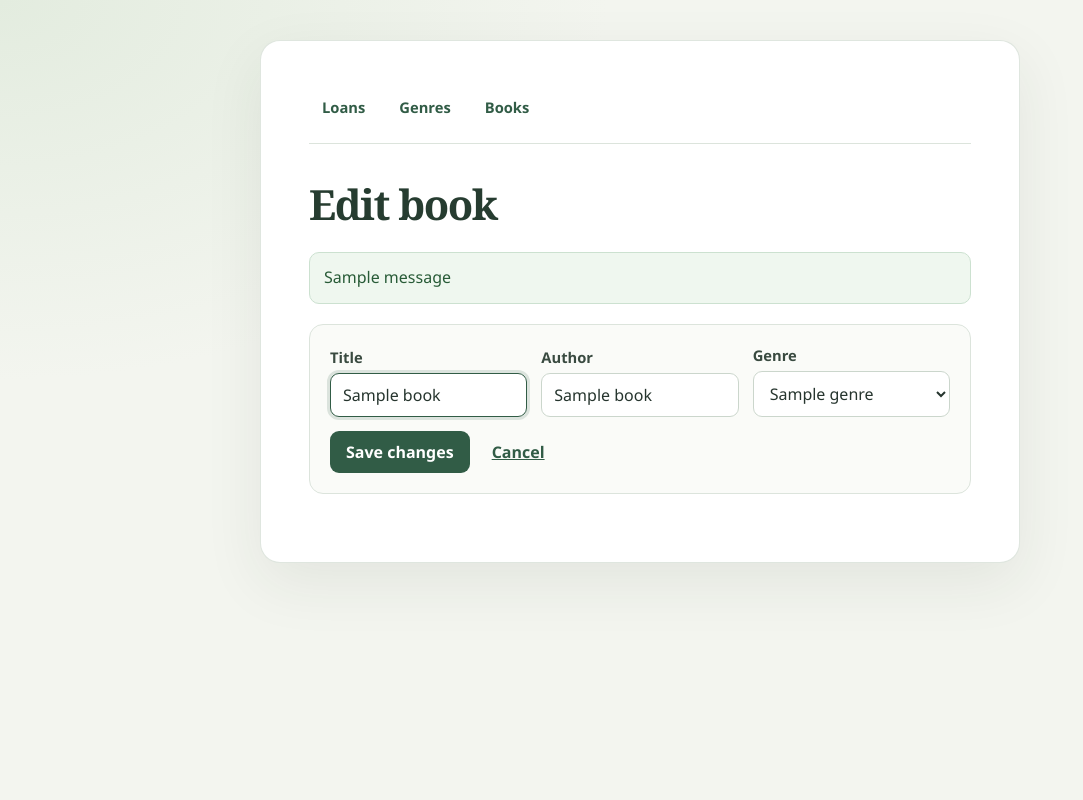
After one commit to Anubis373/Individual_in-depth_study, a Flask app: template templates/edit_book.html in a window 1280 px wide. The commit adds this page. Shown: the whole page, without its empty margins (0-1083 px from the left). Run offline with Flask 3, Linux system fonts and the light colour scheme; the template is opened without the code that fills it: most values are stand-ins (such as "Sample title", 1, 10 or a date in 2020); one stand-in notice (Sample message) is shown; some libraries are stand-ins or nearby versions.

Commit message:
Implemented the edit function for full CRUD implementation

```diff
--- a/app.py
+++ b/app.py
@@ -289,6 +289,63 @@ def add_book():
     return render_template("add_book.html", genres=genres)
 
 
+@app.route("/books/<int:book_id>/edit", methods=["GET", "POST"])
+def edit_book(book_id):
+    if request.method == "POST":
+        title = request.form.get("title", "").strip()
+        author = request.form.get("author", "").strip()
+        genre_id_value = request.form.get("genre_id", "")
+
+        if not title or not author:
+            flash("Please enter both a title and an author.", "error")
+            return redirect(url_for("edit_book", book_id=book_id))
+
+        try:
+            genre_id = int(genre_id_value)
+            if not 1 <= genre_id <= 2_147_483_647:
+                raise ValueError
+        except ValueError:
+            flash("Please select a valid genre.", "error")
+            return redirect(url_for("edit_book", book_id=book_id))
+
+        try:
+            with get_database_connection() as connection:
+                updated_book = connection.execute(
+                    """
+                    UPDATE public.books
+                    SET title = %s, author = %s, genre_id = %s
+                    WHERE id = %s
+                    RETURNING id
+                    """,
+                    (title, author, genre_id, book_id),
+                ).fetchone()
+        except ForeignKeyViolation:
+            flash("That genre no longer exists. Please select another one.", "error")
+            return redirect(url_for("edit_book", book_id=book_id))
+
+        if updated_book is None:
+            flash("That book was not found.", "error")
+            return redirect(url_for("books"))
+
+        flash("Book updated.", "success")
+        return redirect(url_for("books"))
+
+    with get_database_connection() as connection:
+        book = connection.execute(
+            "SELECT id, title, author, genre_id FROM public.books WHERE id = %s",
+            (book_id,),
+        ).fetchone()
+        if book is None:
+            flash("That book was not found.", "error")
+            return redirect(url_for("books"))
+
+        genres = connection.execute(
+            "SELECT id, name FROM public.genres ORDER BY name"
+        ).fetchall()
+
+    return render_template("edit_book.html", book=book, genres=genres)
+
+
 @app.post("/books/<int:book_id>/delete")
 def delete_book(book_id):
     try:
--- a/static/style.css
+++ b/static/style.css
@@ -133,6 +133,32 @@ button {
   transition: background 120ms ease, transform 120ms ease;
 }
 
+button,
+.button {
+  display: inline-flex;
+  align-items: center;
+  justify-content: center;
+}
+
+.button {
+  min-height: 36px;
+  padding: 7px 12px;
+  border-radius: 9px;
+  background: var(--green-light);
+  color: var(--green-dark);
+  font-size: 0.9rem;
+  font-weight: 650;
+  text-decoration: none;
+}
+
+.button:hover {
+  background: #d9e7dc;
+}
+
+.button-secondary {
+  color: var(--green-dark);
+}
+
 button:hover {
   background: var(--green-dark);
 }
@@ -176,6 +202,10 @@ li {
 
 li > form {
   margin: 0;
+}
+
+li > a.button {
+  margin-left: auto;
 }
 
 li button {
--- a/templates/books.html
+++ b/templates/books.html
@@ -53,6 +53,7 @@
           {% for id, title, author, genre in books %}
             <li>
               {{ title }} by {{ author }} — {{ genre }}
+              <a class="button button-secondary" href="{{ url_for('edit_book', book_id=id) }}">Edit</a>
               <form method="post" action="{{ url_for('delete_book', book_id=id) }}">
                 <button type="submit">Remove</button>
               </form>
--- /dev/null
+++ b/templates/edit_book.html
@@ -0,0 +1,46 @@
+<!doctype html>
+<html lang="en">
+  <head>
+    <meta charset="utf-8">
+    <meta name="viewport" content="width=device-width, initial-scale=1">
+    <title>Edit book</title>
+    <link rel="stylesheet" href="{{ url_for('static', filename='style.css') }}">
+  </head>
+  <body>
+    <main>
+      <nav>
+        <a href="{{ url_for('loans') }}">Loans</a>
+        <a href="{{ url_for('index') }}">Genres</a>
+        <a href="{{ url_for('books') }}">Books</a>
+      </nav>
+      <h1>Edit book</h1>
+      {% for category, message in get_flashed_messages(with_categories=true) %}
+        <p class="flash flash-{{ category }}" role="status">{{ message }}</p>
+      {% endfor %}
+
+      <form method="post">
+        <div class="form-field">
+          <label for="title">Title</label>
+          <input id="title" name="title" type="text" value="{{ book[1] }}" required autofocus>
+        </div>
+
+        <div class="form-field">
+          <label for="author">Author</label>
+          <input id="author" name="author" type="text" value="{{ book[2] }}" required>
+        </div>
+
+        <div class="form-field">
+          <label for="genre_id">Genre</label>
+          <select id="genre_id" name="genre_id" required>
+            {% for id, name in genres %}
+              <option value="{{ id }}"{% if id == book[3] %} selected{% endif %}>{{ name }}</option>
+            {% endfor %}
+          </select>
+        </div>
+
+        <button type="submit">Save changes</button>
+        <a href="{{ url_for('books') }}">Cancel</a>
+      </form>
+    </main>
+  </body>
+</html>
```
Also changed, not shown: README.md.
